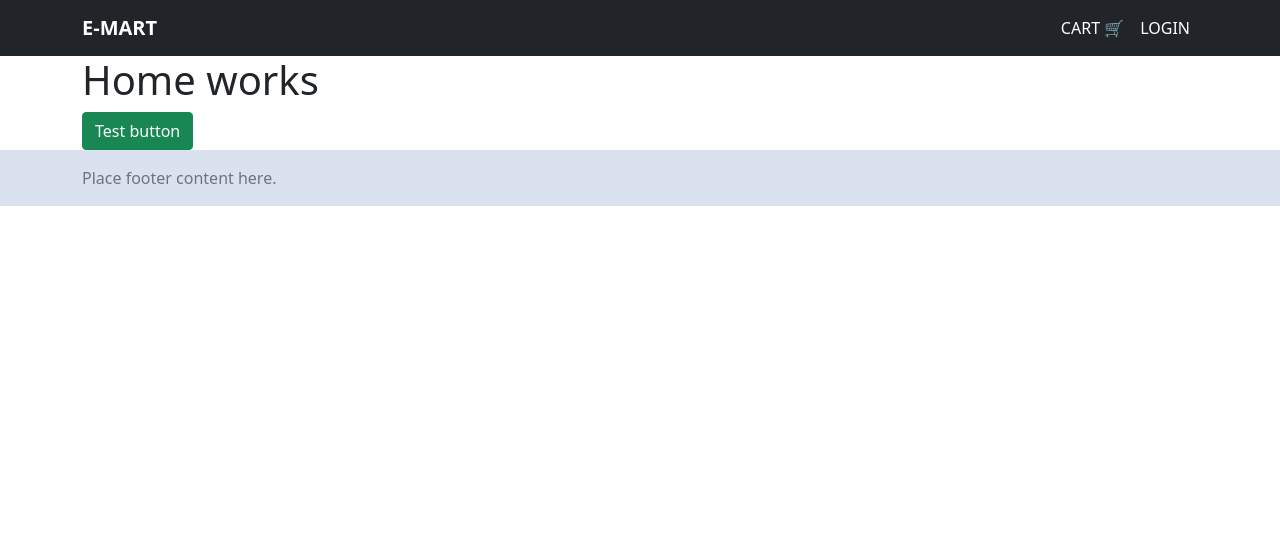
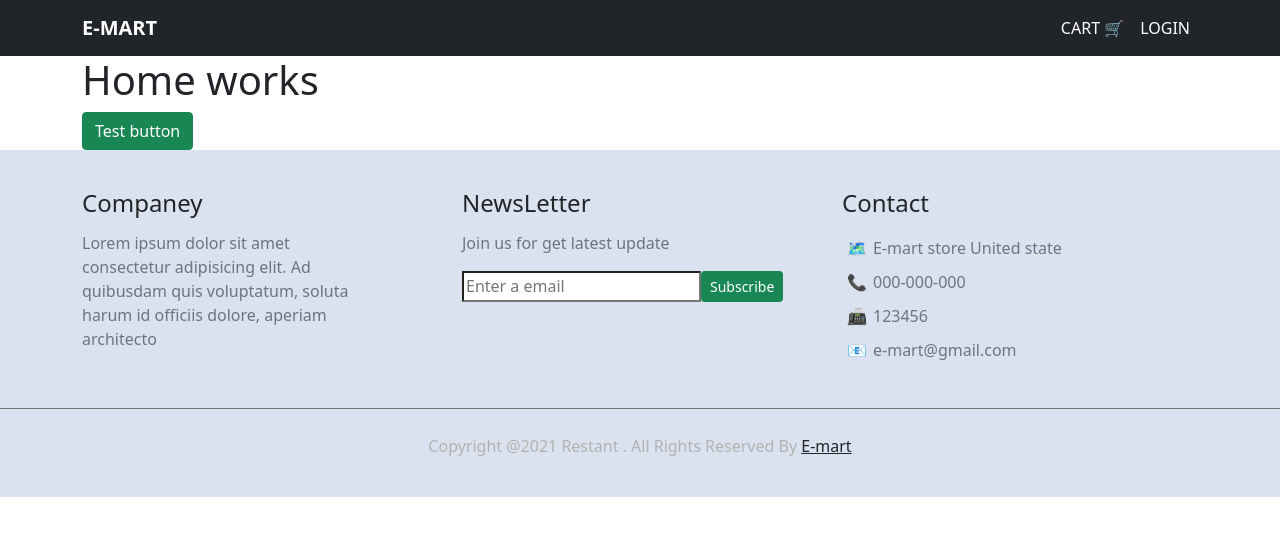
Before and after one commit to divyeshchudasama/MERN-e-commerce-project, a React (Create React App) app in the folder e-mart/: page / in a window 1280 px wide. Shown: the top 536 px of the page. Built offline with nearby package versions, Linux system fonts and the light colour scheme.

Commit message:
footer
footer

```diff
--- a/e-mart/src/components/footer/Footer.jsx
+++ b/e-mart/src/components/footer/Footer.jsx
@@ -1,12 +1,44 @@
+import { Button } from "bootstrap";
 import React from "react";
 import styles from "./Footer.module.css";
 
 function Footer() {
   return (
     <>
-      <footer className={`footer mt-auto py-3 bg-default ${styles.footerBg}`}>
+      <footer className={`footer mt-auto  bg-default ${styles.footerBg}`}>
         <div className="container">
-          <span className="text-muted">Place footer content here.</span>
+          <div class="row">
+            <div class="col-lg-4 col-sm-6 col-12" >
+              <h4 className={`${styles.base1}`}>Companey</h4>
+              <p className={`text-muted ${styles.base2}`}>Lorem ipsum dolor sit amet consectetur adipisicing elit.
+                Ad quibusdam quis voluptatum, soluta harum id officiis dolore, aperiam architecto
+              </p>
+            </div>
+            <div class="col-lg-4 col-sm-6 col-12" >
+              <h4 className={`${styles.base1}`}>NewsLetter</h4>
+              <p className="text-muted">Join us for get latest update</p>
+              <div className="d-flex">
+                <input type="name" placeholder="Enter a email" className="rounded-0 border-r-0" required></input>
+                <div className="">
+                  <button type="submit" className="btn btn-success btn-sm">Subscribe</button>
+                </div>
+              </div>
+            </div>
+            <div class="col-lg-4 col-sm-6 col-12" >
+              <h4 className={`${styles.base1}`}>Contact</h4>
+              <ul className={` ${styles.foot_ul}`}>
+                <li>🗺<span className="text-muted">E-mart store United state</span></li>
+                <li>📞<span className="text-muted">000-000-000</span></li>
+                <li>📠<span className="text-muted">123456</span></li>
+                <li>📧<span className="text-muted">e-mart@gmail.com</span></li>
+              </ul>
+
+            </div>
+          </div>
+
+        </div>
+        <div className={`${styles.bottfoot}`}>
+          <p className="text-center mb-0">Copyright @2021 Restant . All Rights Reserved By <a href="" className="font-weight-bold text-dark">E-mart</a></p>
         </div>
       </footer>
     </>
--- a/e-mart/src/components/footer/Footer.module.css
+++ b/e-mart/src/components/footer/Footer.module.css
@@ -1,3 +1,30 @@
 .footerBg {
   background-color: #dbe2ef;
+  padding: 39px 0px;
 }
+li{
+  list-style-type: none;
+}
+.foot_ul{
+  padding-left: 0px;
+  text-align: left;
+}
+.foot_ul li{
+  padding: 5px;
+}
+.foot_ul li span{
+  padding-left: 6px;
+}
+.base1{
+  padding-bottom: 5px;
+}
+.base2 {
+  margin-right: 20%;
+
+}
+.bottfoot{
+  padding-top: 25px;
+margin-top: 25px;
+ border-top: 1px solid #757473;
+ color: #b2b2b2;
+}
```
